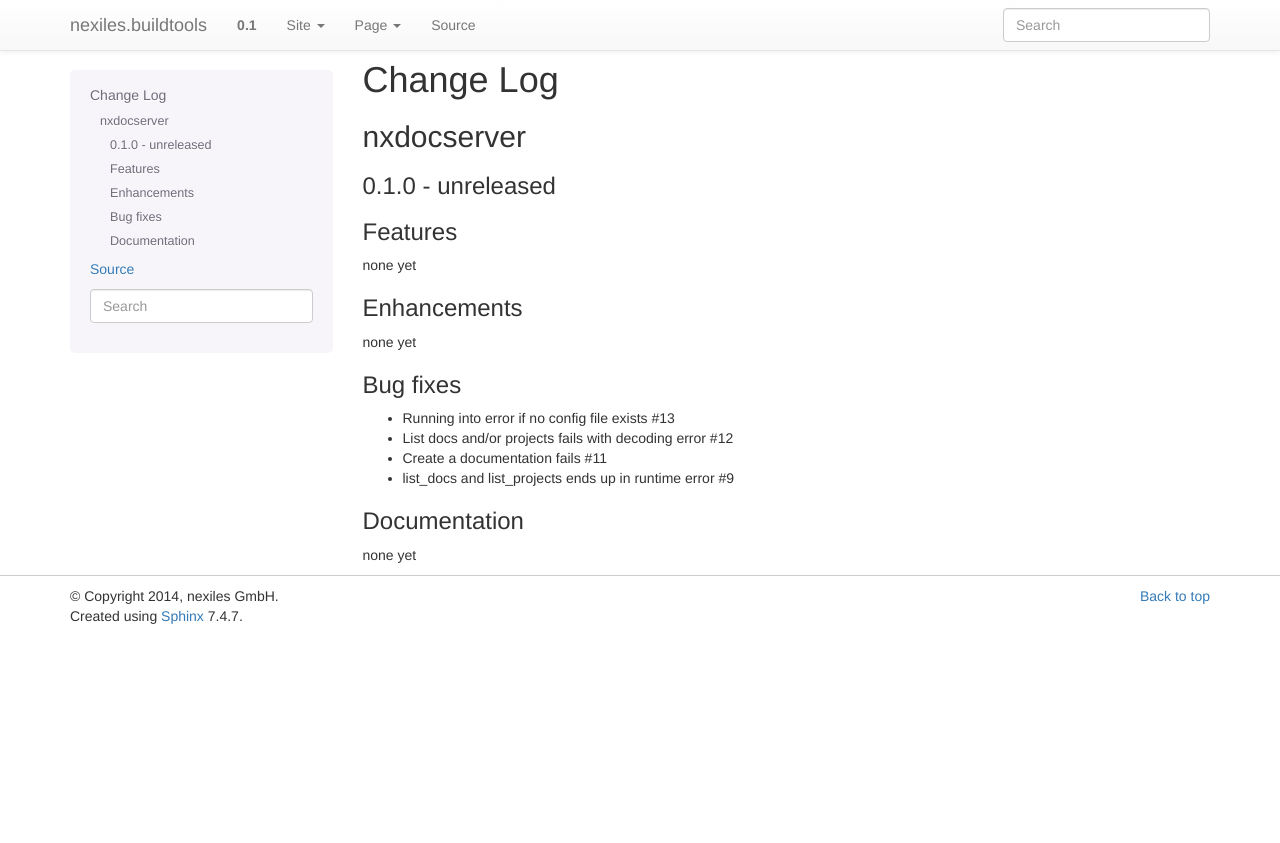
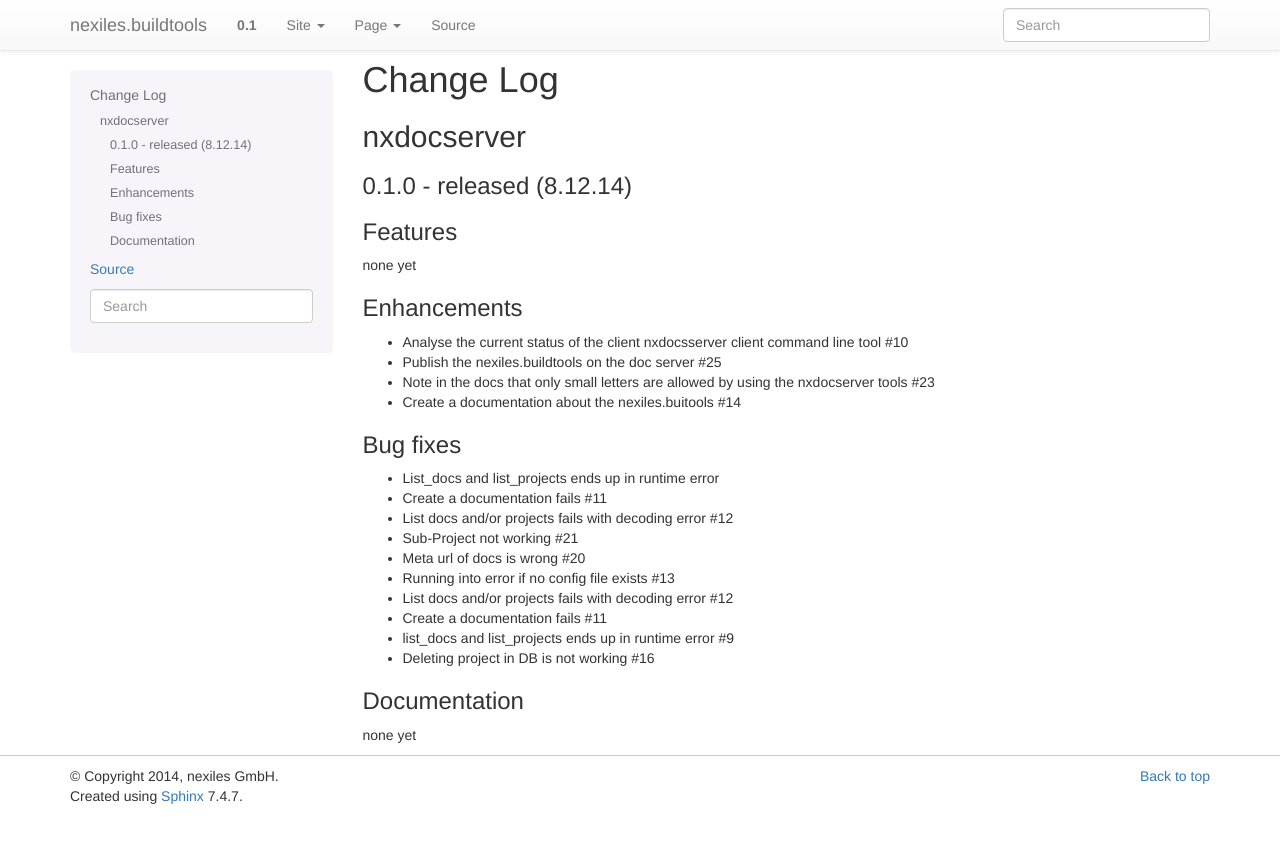
Before and after one commit to nexiles/nexiles.buildtools, a Sphinx documentation site: the page built from docs/changelog.rst, in a window 1280 px wide. Shown: the top 843 px of the page. Built offline with Sphinx 7.4.7, drawn with Linux system fonts in a browser that asks for light colours; pages that are not in the unit, such as notebooks, are missing from menus.

Commit message:
finished release 0.1.0

```diff
--- a/docs/changelog.rst
+++ b/docs/changelog.rst
@@ -5,8 +5,8 @@
 nxdocserver
 ===========
 
-0.1.0 - unreleased
-------------------
+0.1.0 - released (8.12.14)
+--------------------------
 
 Features
 --------
@@ -14,10 +14,28 @@
 
 Enhancements
 ------------
-none yet
+
+- Analyse the current status of the client nxdocsserver client command line tool #10
+
+- Publish the nexiles.buildtools on the doc server #25
+
+- Note in the docs that only small letters are allowed by using the nxdocserver tools #23
+
+- Create a documentation about the nexiles.buitools #14
 
 Bug fixes
 ---------
+
+- List_docs and list_projects ends up in runtime error
+
+- Create a documentation fails #11
+
+- List docs and/or projects fails with decoding error #12
+
+- Sub-Project not working #21
+
+- Meta url of docs is wrong #20
+
 - Running into error if no config file exists #13
 
 - List docs and/or projects fails with decoding error #12
@@ -26,6 +44,8 @@
 
 - list_docs and list_projects ends up in runtime error #9
 
+- Deleting project in DB is not working #16
+
 Documentation
 -------------
 none yet
```
Also changed, not shown: README.rst (+35 -9 lines).
